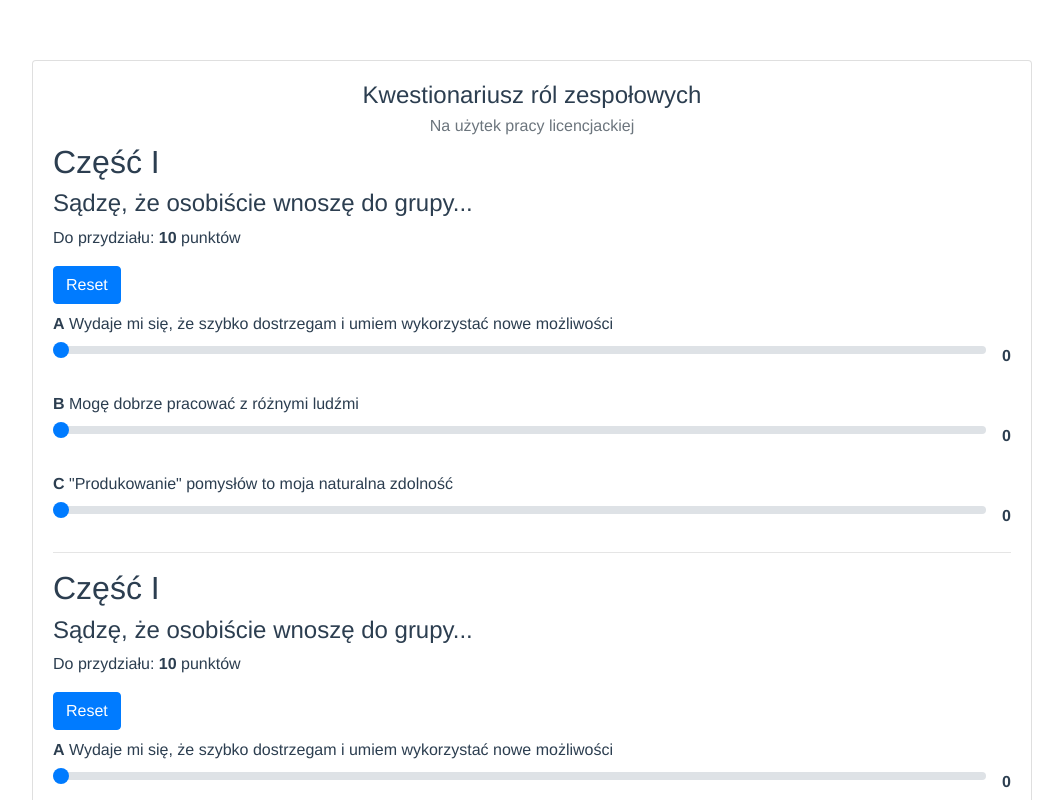
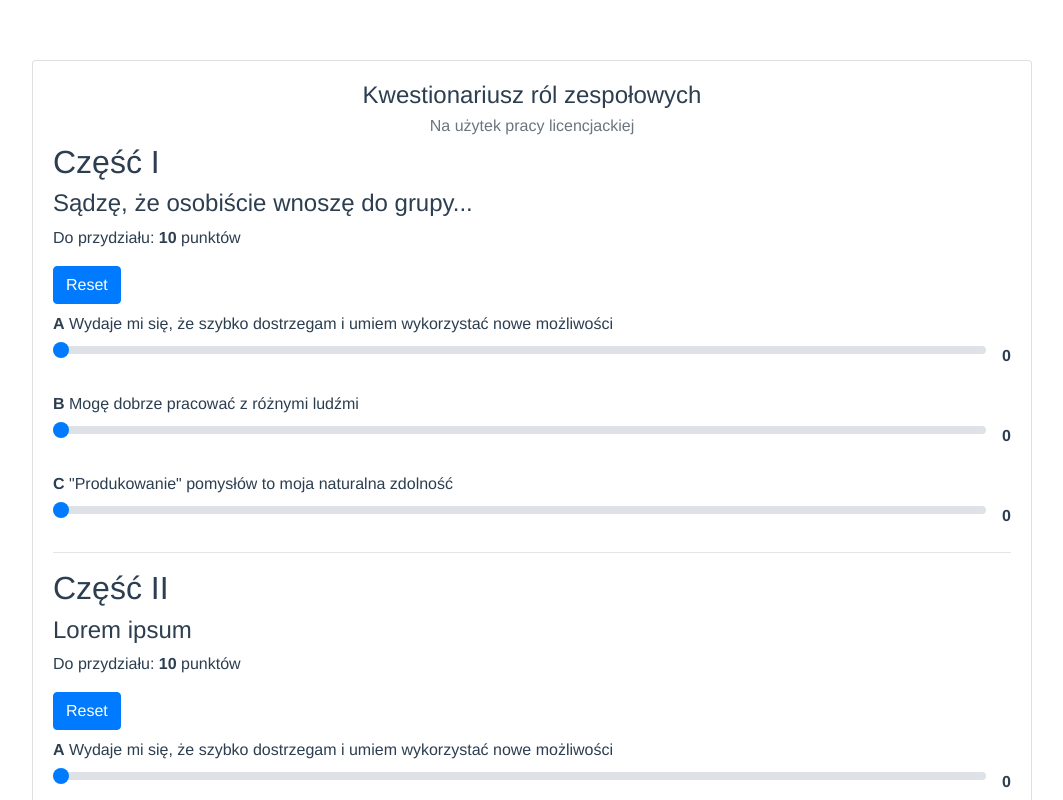
Before and after one commit to christopher-dabrowski/kwestionariusz-rol-zespolowych, a Vue app: page / in a window 1280 px wide. Shown: the top 800 px of the page, without its empty margins (108-1171 px from the left). Built offline with nearby package versions, Linux system fonts and the light colour scheme.

Commit message:
Cleaning and making titles work

```diff
--- a/src/components/Section.vue
+++ b/src/components/Section.vue
@@ -1,23 +1,12 @@
 <template>
   <form style="text-align: left">
-    <!-- TODO: Clean everything -->
-    <h2>Część I</h2>
-    <h4>Sądzę, że osobiście wnoszę do grupy...</h4>
+    <h2>{{title}}</h2>
+    <h4>{{subtitle}}</h4>
     <p>
       Do przydziału:
       <b>{{ remaining }}</b> punktów
     </p>
     <b-button class="mb-2" variant="primary" @click="reset">Reset</b-button>
-
-    <!-- TODO: Generate options -->
-    <!-- <Option
-      letter="A"
-      text="Wydaje mi się, że szybko dostrzegam i umiem wykorzystać
-            nowe możliwości"
-      v-model="a"
-      :max="10"
-      :left="left"
-    /> -->
 
     <Option v-for="(question, index) in questions"
     :key="index"
```
